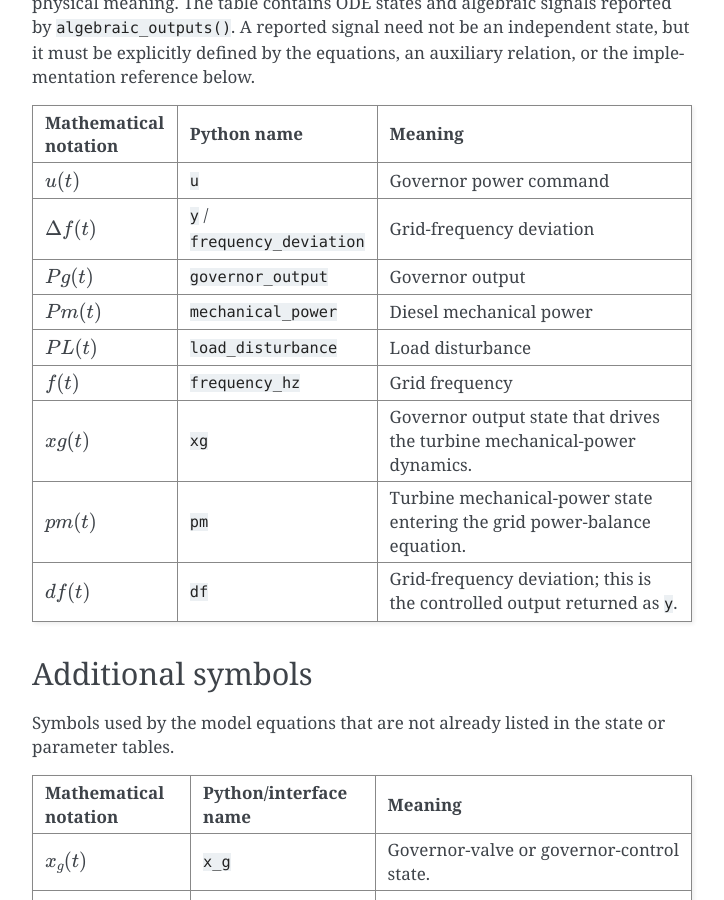
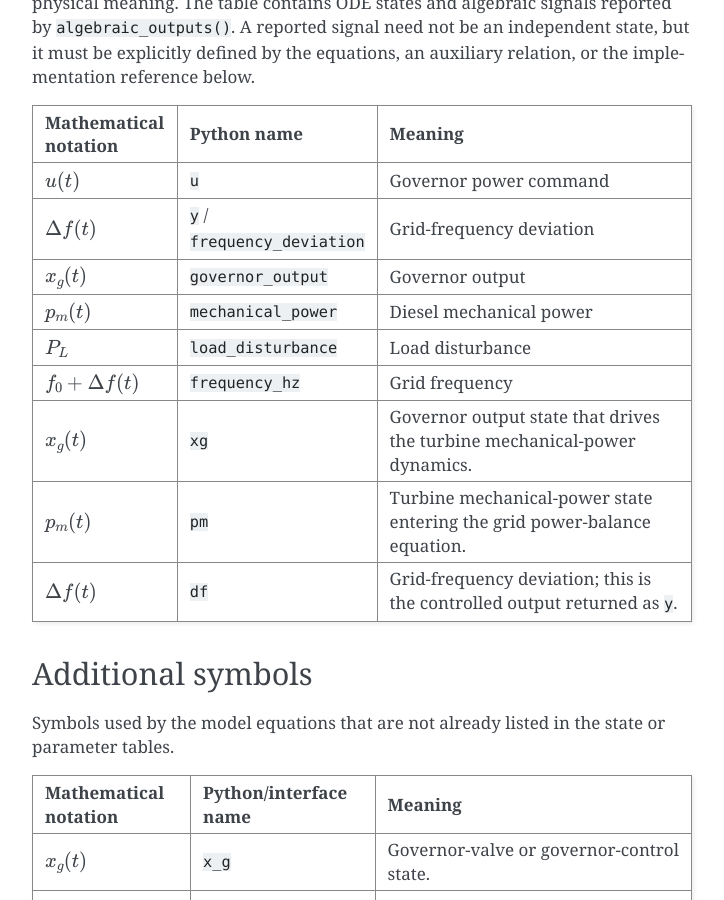
Before and after one commit to simple-machine-learning/SISO-Adaptive-Control, a Sphinx documentation site: the page built from packages/SISO_Adaptive_Control_Python_v1.0.0/documentation/models/microgrid_frequency_linear.rst, in a window 1280 px wide and 900 px high, scrolled down 2974 px. Shown: the whole window, without its empty margins (388-1112 px from the left). Built offline with Sphinx 7.4.7, drawn with Linux system fonts in a browser that asks for light colours.

Commit message:
Correct documentation variable notation

```diff
--- a/packages/SISO_Adaptive_Control_Python_v1.0.0/documentation/models/microgrid_frequency_linear.rst
+++ b/packages/SISO_Adaptive_Control_Python_v1.0.0/documentation/models/microgrid_frequency_linear.rst
@@ -136,25 +136,25 @@ The first column gives the readable mathematical notation, the second gives the
    * - :math:`\Delta f(t)`
      - ``y`` / ``frequency_deviation``
      - Grid-frequency deviation
-   * - :math:`Pg(t)`
+   * - :math:`x_g(t)`
      - ``governor_output``
      - Governor output
-   * - :math:`Pm(t)`
+   * - :math:`p_m(t)`
      - ``mechanical_power``
      - Diesel mechanical power
-   * - :math:`PL(t)`
+   * - :math:`P_L`
      - ``load_disturbance``
      - Load disturbance
-   * - :math:`f(t)`
+   * - :math:`f_0+\Delta f(t)`
      - ``frequency_hz``
      - Grid frequency
-   * - :math:`xg(t)`
+   * - :math:`x_g(t)`
      - ``xg``
      - Governor output state that drives the turbine mechanical-power dynamics.
-   * - :math:`pm(t)`
+   * - :math:`p_m(t)`
      - ``pm``
      - Turbine mechanical-power state entering the grid power-balance equation.
-   * - :math:`df(t)`
+   * - :math:`\Delta f(t)`
      - ``df``
      - Grid-frequency deviation; this is the controlled output returned as ``y``.
 
```
